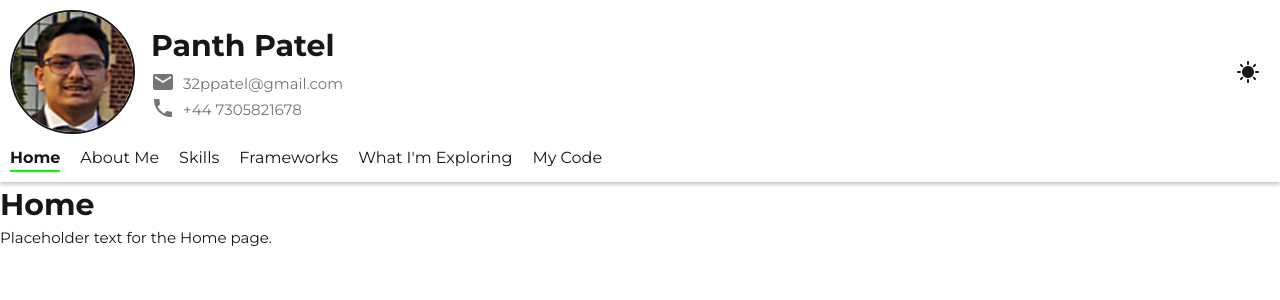
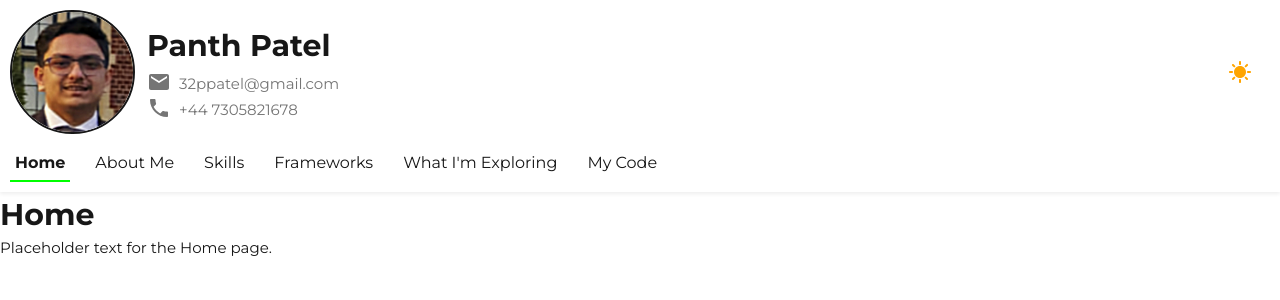
Before and after one commit to PP6464/my-portfolio-nextjs, a Next.js app: page / in a window 1280 px wide. Shown: the top 300 px of the page. Built offline with nearby package versions, Linux system fonts and the light colour scheme.

Commit message:
add light/dark theme toggle

```diff
--- a/app/globals.css
+++ b/app/globals.css
@@ -4,9 +4,14 @@
     --background: #ffffff;
     --foreground: #171717;
     --gray: #757575;
+    --shadow: #eeeeee;
     --font-size-large: 30px;
     --font-size-small: 15px;
     --font-size-medium: 20px;
+}
+
+@theme {
+    --breakpoint-nav: 700px;
 }
 
 @theme inline {
@@ -15,12 +20,11 @@
     --font-sans: var(--font-montserrat);
 }
 
-@media (prefers-color-scheme: dark) {
-    :root {
-        --background: #0a0a0a;
-        --foreground: #ededed;
-        --gray: #a0a0a0;
-    }
+:root[data-theme="dark"] {
+    --background: #0a0a0a;
+    --foreground: #ededed;
+    --gray: #a0a0a0;
+    --shadow: #353535;
 }
 
 body {
--- a/app/layout.tsx
+++ b/app/layout.tsx
@@ -3,6 +3,7 @@ import { Montserrat } from 'next/font/google';
 import './globals.css';
 import React from 'react';
 import { Navbar } from './navbar';
+import { Provider } from '@/app/providers';
 
 const montserrat = Montserrat({
 	variable: '--font-montserrat',
@@ -23,6 +24,7 @@ export default function RootLayout({
 		<html
 			lang="en"
 			className={ `${ montserrat.variable } h-full antialiased` }
+			suppressHydrationWarning
 		>
 		<head>
 			<meta charSet={ 'utf-8' }/>
@@ -32,8 +34,10 @@ export default function RootLayout({
 			<title>Panth Patel&apos;s Portfolio</title>
 		</head>
 		<body className="min-h-full flex flex-col">
-		<Navbar />
-		{ children }
+			<Provider>
+				<Navbar/>
+				{ children }
+			</Provider>
 		</body>
 		</html>
 	);
--- a/app/navbar.css
+++ b/app/navbar.css
@@ -1,4 +1,17 @@
+#small-navbar-toggle:hover {
+    background-color: var(--shadow);
+    cursor: pointer;
+}
+
+li {
+    padding: 5px;
+}
+
 li[data-selected="true"] {
     border-bottom: 2px solid lime;
     font-weight: bold;
 }
+
+li:hover {
+    background-color: var(--shadow);
+}
--- a/app/navbar.tsx
+++ b/app/navbar.tsx
@@ -3,10 +3,23 @@
 import { usePathname } from 'next/navigation';
 import Image from 'next/image';
 import Email from '@mui/icons-material/Email';
-import { Phone, Sunny } from '@mui/icons-material';
+import { DarkMode, Phone, Sunny } from '@mui/icons-material';
 import Link from 'next/link';
-import React, { useEffect, useState } from 'react';
+import React, { useState, useSyncExternalStore } from 'react';
 import './navbar.css';
+import { IconButton } from '@mui/material';
+import { useTheme } from 'next-themes';
+
+const emptySubscribe = () => () => {
+};
+
+function useMounted() {
+	return useSyncExternalStore(
+		emptySubscribe,
+		() => true,
+		() => false,
+	);
+}
 
 const navLinks = [
 	{ href: '/', label: 'Home' },
@@ -17,15 +30,32 @@ const navLinks = [
 	{ href: '/my-code', label: 'My Code' },
 ];
 
+function ToggleIcon({ style }: { style?: React.CSSProperties }) {
+	const { resolvedTheme, setTheme } = useTheme();
+	const mounted = useMounted();
+
+	if (!mounted) return null;
+
+	return (
+		<IconButton
+			style={ { position: 'absolute', color: resolvedTheme === 'dark' ? 'white' : 'orange', ...style } }
+			onClick={ () => {
+				setTheme(resolvedTheme === 'dark' ? 'light' : 'dark');
+			} }>
+			{ resolvedTheme === 'dark' ? <DarkMode/> :
+				<Sunny/> }
+		</IconButton>
+	);
+}
+
 function SmallNavbar() {
 	const pathname = usePathname();
 	const [showingLinks, setShowingLinks] = useState(false);
 
 	return (
-		<nav className={ 'flex flex-col gap-3' }
-				 style={ { padding: '10px', boxShadow: '0 2px 4px rgba(128, 128, 128, 0.5)' } }>
-			<div className={ 'flex items-center justify-between' }>
-				<div style={ { marginLeft: '40px' } }></div>
+		<nav className={ 'flex flex-col gap-3 min-w-full nav:hidden' }
+				 style={ { padding: '10px', boxShadow: '0 2px 4px var(--shadow)' } }>
+			<div className={ 'flex items-center justify-center' }>
 				<div className={ 'flex flex-col gap-1.5 items-center' }>
 					<h1>Panth Patel</h1>
 					<div className={ 'flex gap-2 items-center grey' }>
@@ -37,16 +67,17 @@ function SmallNavbar() {
 						<p style={ { transform: 'translate(0px, 2px)' } }>+44 7305821678</p>
 					</div>
 				</div>
-				<Sunny style={ { marginRight: '10px' } }/>
+				<ToggleIcon style={ { right: '10px' } }/>
 			</div>
-			<div className={ 'flex justify-center' } onClick={ () => setShowingLinks(!showingLinks) }>
+			<div id={ 'small-navbar-toggle' } className={ 'flex justify-center' }
+					 onClick={ () => setShowingLinks(!showingLinks) }>
 				<h2>{ showingLinks ? 'Less' : 'More' }</h2>
 			</div>
 			<ul className={ `flex flex-col gap-7` } style={ { display: showingLinks ? 'contents' : 'none' } }>
 				{ navLinks.map((link) => (
 					<div key={ link.href } className={ 'flex justify-center' }>
 						<li data-selected={ link.href === pathname }>
-							<Link href={ link.href }>{ link.label }</Link>
+							<Link onClick={ () => setShowingLinks(false) } href={ link.href }>{ link.label }</Link>
 						</li>
 					</div>
 				)) }
@@ -59,9 +90,9 @@ function LargeNavbar() {
 	const pathname = usePathname();
 
 	return (
-		<nav className={ 'flex flex-col gap-3' }
-				 style={ { padding: '10px', boxShadow: '0 2px 4px rgba(128, 128, 128, 0.5)' } }>
-			<div className={ 'flex items-center gap-4' }>
+		<nav className={ 'nav:flex flex-col gap-3 min-w-full hidden' }
+				 style={ { padding: '10px', boxShadow: '0 2px 4px var(--shadow)' } }>
+			<div className={ 'flex items-center gap-3' }>
 				<Image className={ 'rounded-full border-2' }
 							 loading={ 'eager' }
 							 style={ { borderColor: 'var(--foreground)' } }
@@ -78,7 +109,7 @@ function LargeNavbar() {
 						<p style={ { transform: 'translate(0px, 2px)' } }>+44 7305821678</p>
 					</div>
 				</div>
-				<Sunny style={ { position: 'absolute', right: '20px' } }/>
+				<ToggleIcon style={ { right: '20px' } }/>
 			</div>
 			<ul className={ 'flex gap-5' }>
 				{ navLinks.map((link) => (
@@ -92,16 +123,11 @@ function LargeNavbar() {
 }
 
 export function Navbar() {
-	const [width, setWidth] = useState(window.innerWidth);
-
-	useEffect(() => {
-		const windowResizeListener = () => {
-			setWidth(window.innerWidth);
-		};
-		window.addEventListener('resize', windowResizeListener);
-	}, []);
-
+	// These navbars are governed by Tailwind CSS to not appear together or both not appear
 	return (
-		width < 620 ? <SmallNavbar/> : <LargeNavbar/>
+		<>
+			<SmallNavbar/>
+			<LargeNavbar/>
+		</>
 	);
 }
--- /dev/null
+++ b/app/providers.tsx
@@ -0,0 +1,15 @@
+'use client';
+
+import { ThemeProvider } from 'next-themes';
+import { ReactNode } from 'react';
+
+export function Provider({ children }: { children: ReactNode }) {
+	return (
+		<ThemeProvider
+			attribute={ 'data-theme' }
+			defaultTheme={ 'system' }
+			enableSystem>
+			{ children }
+		</ThemeProvider>
+	);
+}
--- a/package.json
+++ b/package.json
@@ -14,6 +14,7 @@
     "@mui/icons-material": "^9.2.0",
     "@mui/material": "^9.2.0",
     "next": "16.2.12",
+    "next-themes": "^0.4.6",
     "nextjs-current-url": "^1.0.3",
     "react": "19.2.4",
     "react-dom": "19.2.4"
```
